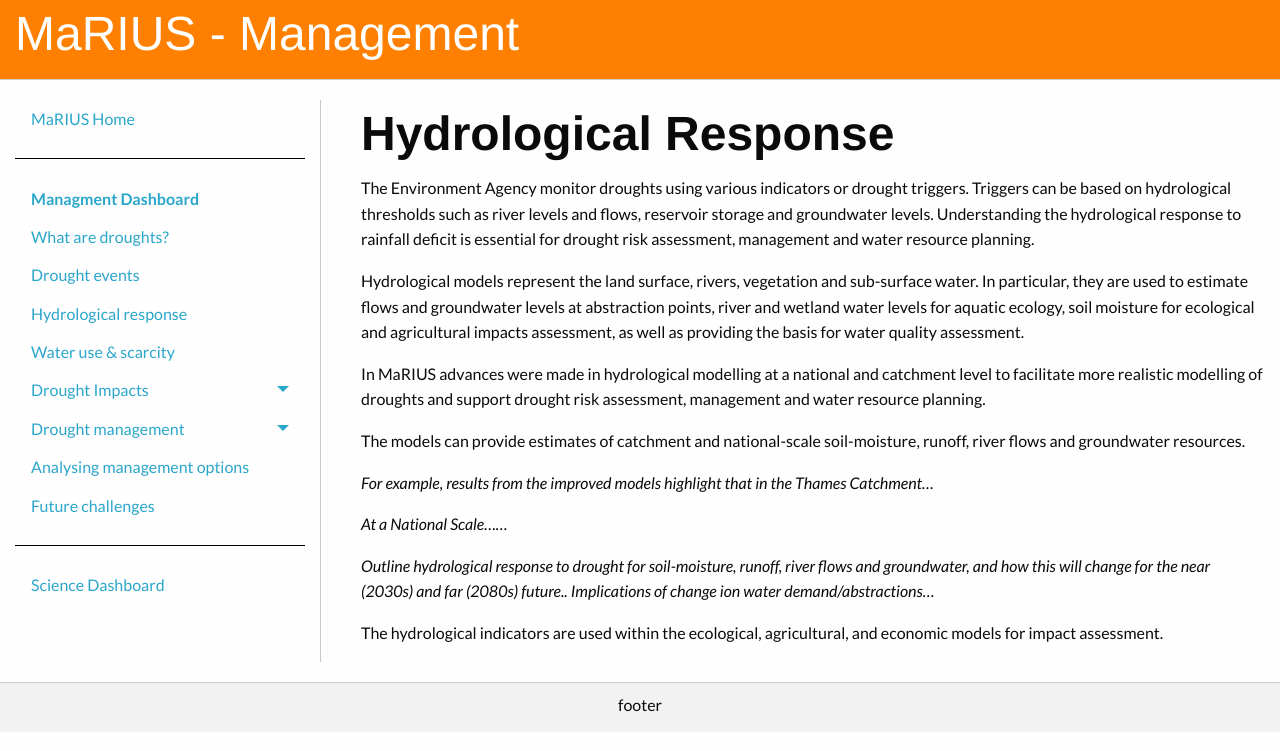
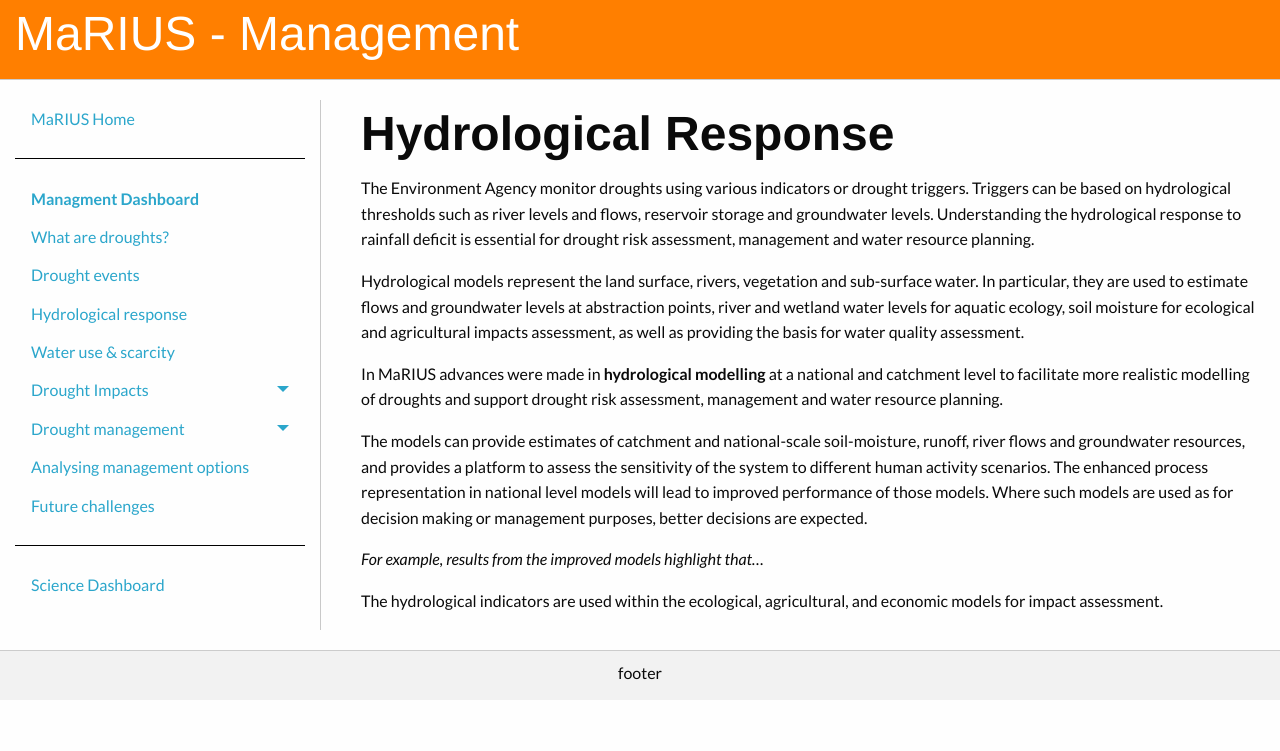
Before and after one commit to VictoriaJJ/mariusdroughtproject.org, a Jekyll site: the page built from _pages/dashboard/management/hydrological_response.md, in a window 1280 px wide. Shown: the top 751 px of the page. Built offline with Jekyll 4.4.1, drawn with Linux system fonts in a browser that asks for light colours.

Commit message:
Updated text

```diff
--- a/_pages/dashboard/management/hydrological_response.md
+++ b/_pages/dashboard/management/hydrological_response.md
@@ -2,7 +2,6 @@
 layout: management
 published: true
 permalink: /dashboard/management/hydrological_response/
-
 _title: Hydrological Response
 ---
 
@@ -10,14 +9,10 @@
 
 Hydrological models represent the land surface, rivers, vegetation and sub-surface water. In particular, they are used to estimate flows and groundwater levels at abstraction points, river and wetland water levels for aquatic ecology, soil moisture for ecological and agricultural impacts assessment, as well as providing the basis for water quality assessment.
 
-In MaRIUS advances were made in hydrological modelling at a national and catchment level to facilitate more realistic modelling of droughts and support drought risk assessment, management and water resource planning.
+In MaRIUS advances were made in **hydrological modelling** at a national and catchment level to facilitate more realistic modelling of droughts and support drought risk assessment, management and water resource planning.
 
-The models can provide estimates of catchment and national-scale soil-moisture, runoff, river flows and groundwater resources.
+The models can provide estimates of catchment and national-scale soil-moisture, runoff, river flows and groundwater resources, and provides a platform to assess the sensitivity of the system to different human activity scenarios. The enhanced process representation in national level models will lead to improved performance of those models. Where such models are used as for decision making or management purposes, better decisions are expected.
 
-*For example, results from the improved models highlight that in the Thames Catchment…*
-
-*At a National Scale……*
-
-*Outline hydrological response to drought for soil-moisture, runoff, river flows and groundwater, and how this will change for the near (2030s) and far (2080s) future.. Implications of change ion water demand/abstractions…*
+*For example, results from the improved models highlight that…*
 
 The hydrological indicators are used within the ecological, agricultural, and economic models for impact assessment.
```
